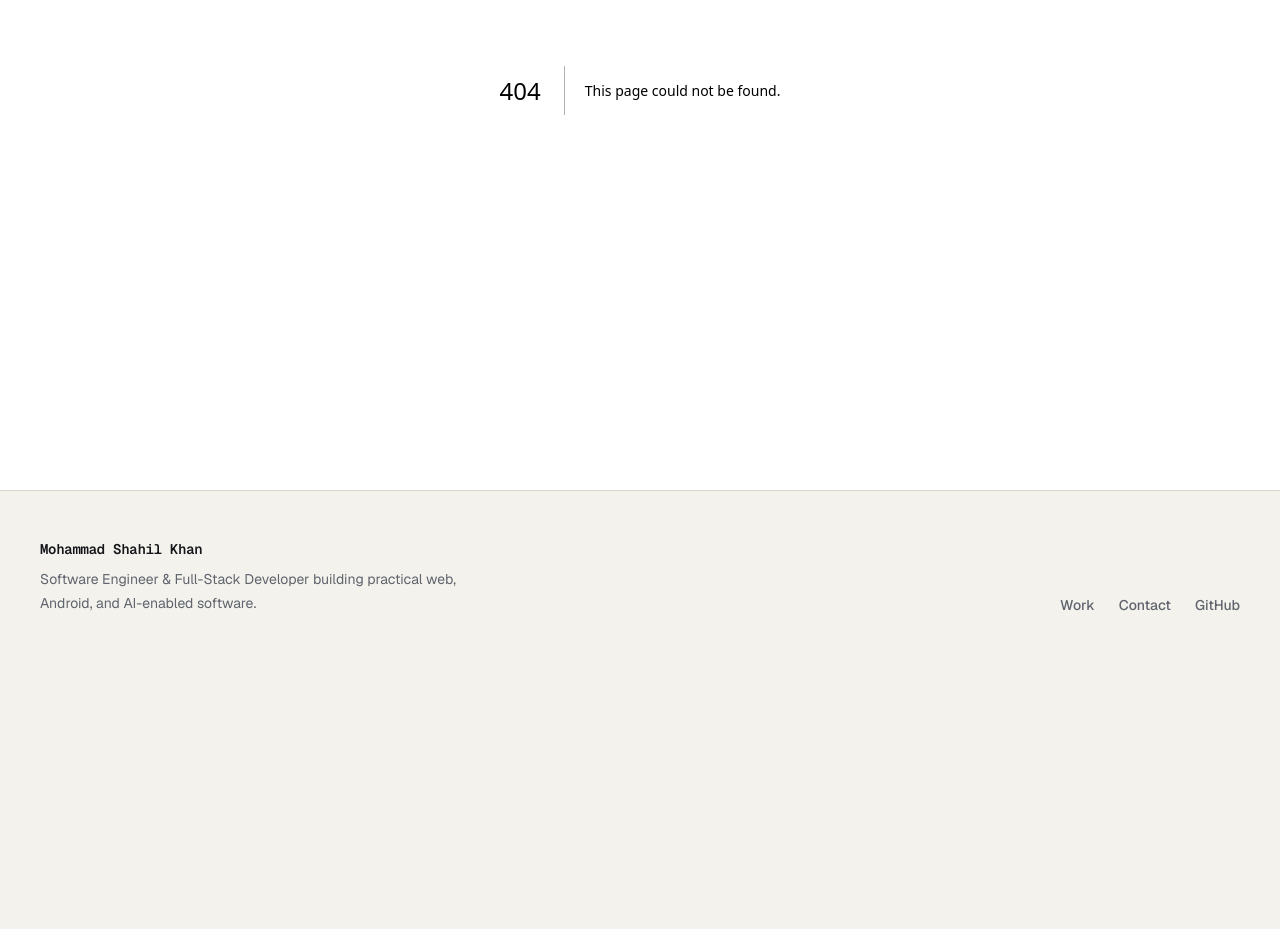
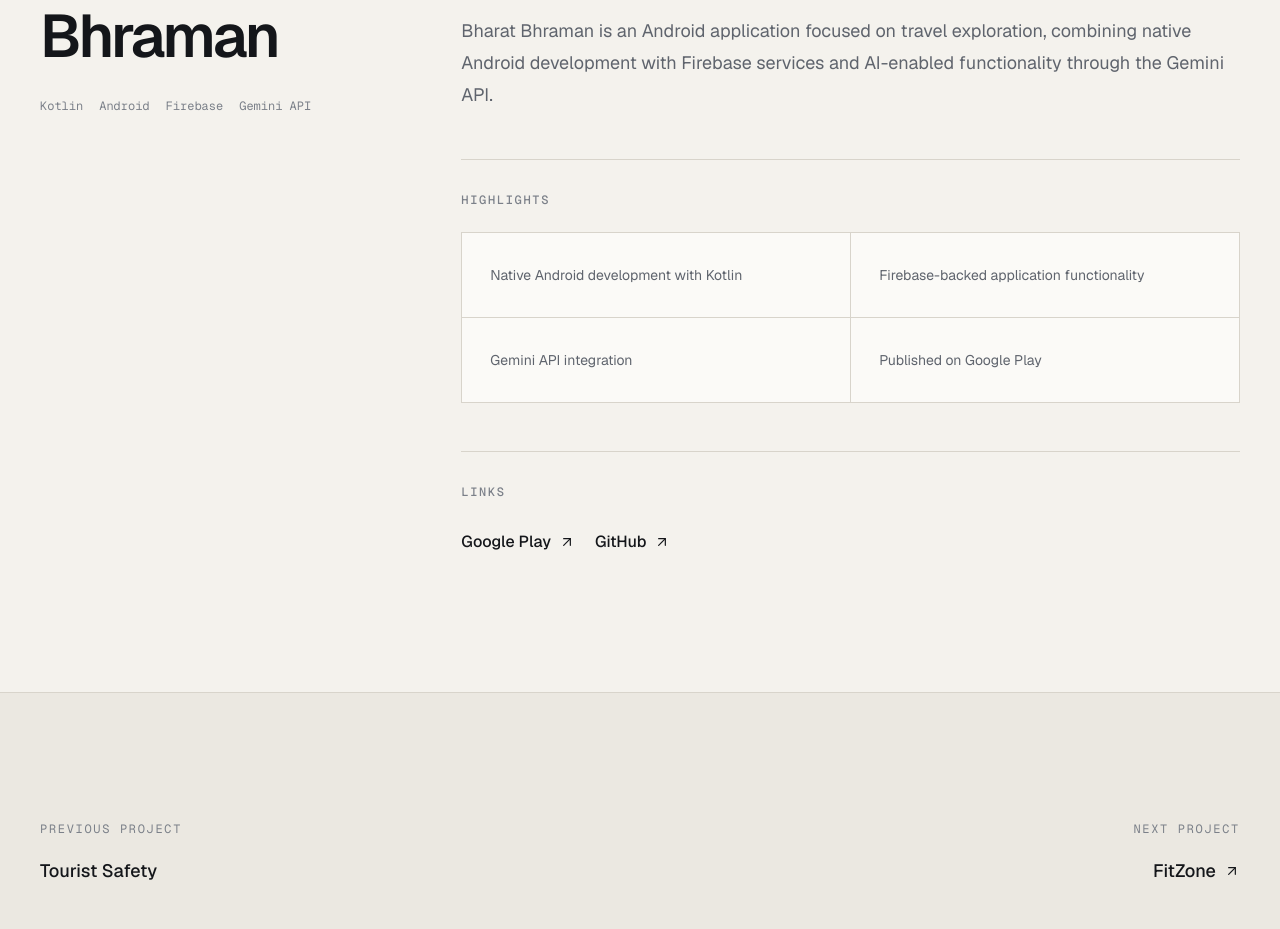
Before and after one commit to shahilkhan001/My-Portfolio, a Next.js app: page /work/bharat-bhraman in a window 1280 px wide. Before the commit this address had no page. Shown: the part 383-1312 px from the top of the page. Before the commit the page ends 1046 px from the top, so only its background shows below. Built offline with nearby package versions, Linux system fonts and the light colour scheme.

Commit message:
feat: add project case study routes

```diff
--- /dev/null
+++ b/src/app/work/[slug]/page.tsx
@@ -0,0 +1,183 @@
+import type { Metadata } from "next";
+import { notFound } from "next/navigation";
+import { ActionLink } from "@/components/ui/action-link";
+import { Section } from "@/components/ui/section";
+import { projects } from "@/content/projects";
+
+export function generateStaticParams() {
+  return projects.map((project) => ({
+    slug: project.slug,
+  }));
+}
+
+export async function generateMetadata({
+  params,
+}: PageProps<"/work/[slug]">): Promise<Metadata> {
+  const { slug } = await params;
+  const project = projects.find((item) => item.slug === slug);
+
+  if (!project) {
+    return {
+      title: "Project Not Found",
+    };
+  }
+
+  return {
+    title: project.title,
+    description: project.summary,
+  };
+}
+
+export default async function ProjectPage({
+  params,
+}: PageProps<"/work/[slug]">) {
+  const { slug } = await params;
+  const projectIndex = projects.findIndex((item) => item.slug === slug);
+
+  if (projectIndex === -1) {
+    notFound();
+  }
+
+  const project = projects[projectIndex];
+  const previousProject =
+    projectIndex > 0 ? projects[projectIndex - 1] : undefined;
+  const nextProject =
+    projectIndex < projects.length - 1
+      ? projects[projectIndex + 1]
+      : undefined;
+
+  return (
+    <main>
+      <Section tone="page">
+        <div className="grid gap-12 lg:grid-cols-12 lg:gap-16">
+          <div className="lg:col-span-4">
+            <ActionLink href="/work" variant="text">
+              Back to Work
+            </ActionLink>
+
+            <p className="mt-12 font-mono text-xs font-medium uppercase tracking-[0.14em] text-accent">
+              {project.eyebrow}
+            </p>
+
+            <h1 className="mt-5 text-4xl font-semibold tracking-[-0.045em] text-ink sm:text-5xl lg:text-6xl">
+              {project.title}
+            </h1>
+
+            {project.technologies.length > 0 ? (
+              <ul
+                aria-label={`${project.title} technologies`}
+                className="mt-8 flex flex-wrap gap-x-4 gap-y-2"
+              >
+                {project.technologies.map((technology) => (
+                  <li
+                    key={technology}
+                    className="font-mono text-xs text-ink-subtle"
+                  >
+                    {technology}
+                  </li>
+                ))}
+              </ul>
+            ) : null}
+          </div>
+
+          <div className="lg:col-span-8">
+            <p className="max-w-3xl text-xl leading-9 text-ink-muted sm:text-2xl sm:leading-10">
+              {project.summary}
+            </p>
+
+            <div className="mt-12 border-t border-border pt-8">
+              <p className="font-mono text-xs font-medium uppercase tracking-[0.14em] text-ink-subtle">
+                Overview
+              </p>
+
+              <p className="mt-5 max-w-3xl text-base leading-8 text-ink-muted sm:text-lg">
+                {project.description}
+              </p>
+            </div>
+
+            <div className="mt-12 border-t border-border pt-8">
+              <p className="font-mono text-xs font-medium uppercase tracking-[0.14em] text-ink-subtle">
+                Highlights
+              </p>
+
+              <ul className="mt-6 grid gap-px border border-border bg-border sm:grid-cols-2">
+                {project.highlights.map((highlight) => (
+                  <li
+                    key={highlight}
+                    className="bg-surface p-6 text-sm leading-7 text-ink-muted sm:p-7"
+                  >
+                    {highlight}
+                  </li>
+                ))}
+              </ul>
+            </div>
+
+            {project.links.length > 0 ? (
+              <div className="mt-12 border-t border-border pt-8">
+                <p className="font-mono text-xs font-medium uppercase tracking-[0.14em] text-ink-subtle">
+                  Links
+                </p>
+
+                <div className="mt-5 flex flex-wrap gap-5">
+                  {project.links.map((link) => (
+                    <ActionLink
+                      key={link.href}
+                      href={link.href}
+                      variant="text"
+                      external
+                      showArrow
+                    >
+                      {link.label}
+                    </ActionLink>
+                  ))}
+                </div>
+              </div>
+            ) : null}
+          </div>
+        </div>
+      </Section>
+
+      <Section tone="muted" className="border-t border-border">
+        <nav
+          aria-label="Project navigation"
+          className="grid gap-8 sm:grid-cols-2"
+        >
+          <div>
+            {previousProject ? (
+              <>
+                <p className="font-mono text-xs uppercase tracking-[0.14em] text-ink-subtle">
+                  Previous Project
+                </p>
+                <ActionLink
+                  href={`/work/${previousProject.slug}`}
+                  variant="text"
+                  className="mt-3 text-lg"
+                >
+                  {previousProject.title}
+                </ActionLink>
+              </>
+            ) : null}
+          </div>
+
+          <div className="sm:text-right">
+            {nextProject ? (
+              <>
+                <p className="font-mono text-xs uppercase tracking-[0.14em] text-ink-subtle">
+                  Next Project
+                </p>
+                <ActionLink
+                  href={`/work/${nextProject.slug}`}
+                  variant="text"
+                  showArrow
+                  className="mt-3 text-lg"
+                >
+                  {nextProject.title}
+                </ActionLink>
+              </>
+            ) : null}
+          </div>
+        </nav>
+      </Section>
+    </main>
+  );
+}
--- /dev/null
+++ b/src/app/work/page.tsx
@@ -0,0 +1,86 @@
+import type { Metadata } from "next";
+import { ActionLink } from "@/components/ui/action-link";
+import { Section } from "@/components/ui/section";
+import { SectionHeading } from "@/components/ui/section-heading";
+import { projects } from "@/content/projects";
+
+export const metadata: Metadata = {
+  title: "Work",
+  description:
+    "Selected software projects by Mohammad Shahil Khan across full-stack web development, Android, and AI-enabled applications.",
+};
+
+export default function WorkPage() {
+  return (
+    <main>
+      <Section tone="page">
+        <div className="grid gap-12 lg:grid-cols-12 lg:gap-16">
+          <div className="lg:col-span-4">
+            <SectionHeading
+              eyebrow="Work"
+              title="Selected software projects and engineering work."
+              description="A broader view of projects across full-stack web development, Android, business-facing frontend work, and AI-enabled software."
+            />
+
+            <ActionLink href="/" variant="text" className="mt-8">
+              Back to Home
+            </ActionLink>
+          </div>
+
+          <div className="divide-y divide-border border-y border-border lg:col-span-8">
+            {projects.map((project, index) => (
+              <article
+                key={project.slug}
+                className="grid gap-6 py-8 sm:grid-cols-[3rem_1fr] sm:gap-8 lg:py-10"
+              >
+                <span className="font-mono text-xs text-ink-subtle">
+                  {String(index + 1).padStart(2, "0")}
+                </span>
+
+                <div>
+                  <p className="font-mono text-xs font-medium uppercase tracking-[0.14em] text-accent">
+                    {project.eyebrow}
+                  </p>
+
+                  <div className="mt-3 flex flex-wrap items-start justify-between gap-4">
+                    <h2 className="text-2xl font-semibold tracking-[-0.035em] text-ink sm:text-3xl">
+                      {project.title}
+                    </h2>
+
+                    <ActionLink
+                      href={`/work/${project.slug}`}
+                      variant="text"
+                      showArrow
+                    >
+                      View Project
+                    </ActionLink>
+                  </div>
+
+                  <p className="mt-5 max-w-2xl text-base leading-7 text-ink-muted sm:text-lg sm:leading-8">
+                    {project.summary}
+                  </p>
+
+                  {project.technologies.length > 0 ? (
+                    <ul
+                      aria-label={`${project.title} technologies`}
+                      className="mt-6 flex flex-wrap gap-x-4 gap-y-2"
+                    >
+                      {project.technologies.map((technology) => (
+                        <li
+                          key={technology}
+                          className="font-mono text-xs text-ink-subtle"
+                        >
+                          {technology}
+                        </li>
+                      ))}
+                    </ul>
+                  ) : null}
+                </div>
+              </article>
+            ))}
+          </div>
+        </div>
+      </Section>
+    </main>
+  );
+}
```
